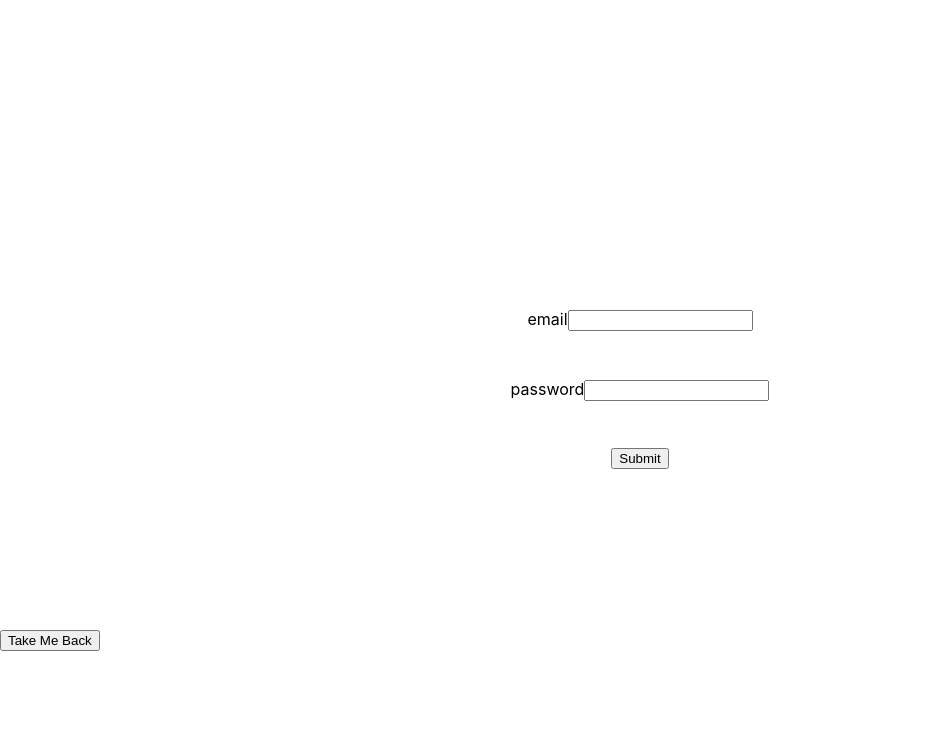
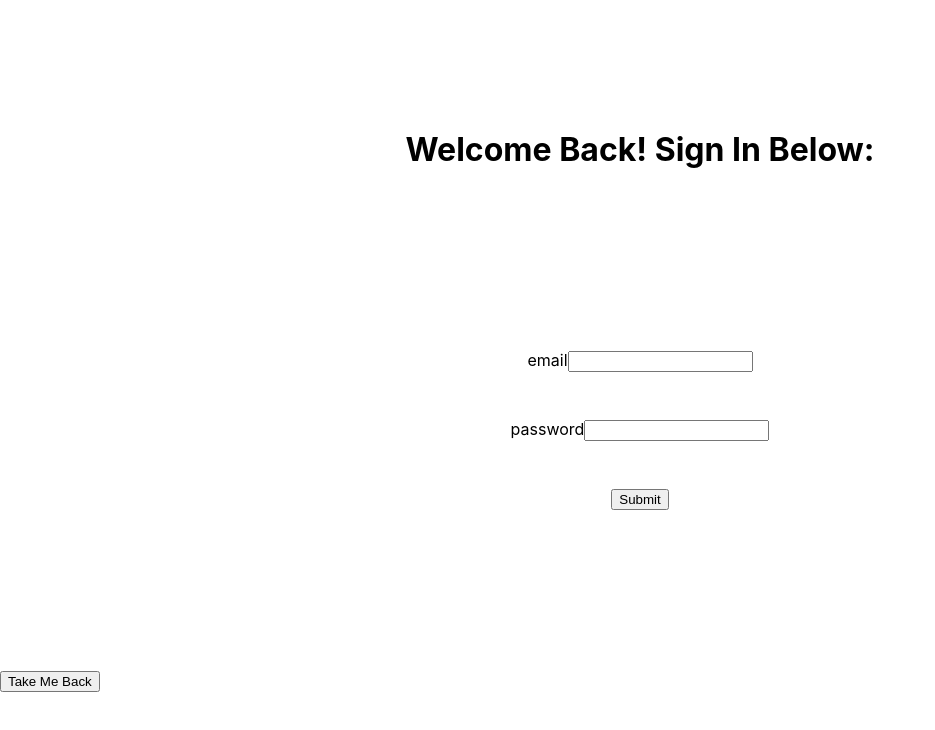
Before and after one commit to feed-the-people/Front-End, a React (Create React App) app: page /signin in a window 1280 px wide. Shown: the top 730 px of the page, without its empty margins (0-935 px from the left). Built offline with nearby package versions, Linux system fonts and the light colour scheme.

Commit message:
Add a title to indicate where a user is.

```diff
--- a/src/components/SignIn/SignInPage.js
+++ b/src/components/SignIn/SignInPage.js
@@ -23,6 +23,7 @@ class SignInPage extends Component {
   render() {
     return (
       <div className="SignInPage">
+      <h1> Welcome Back! Sign In Below: </h1>
         <form>
           <label>
             email
```
